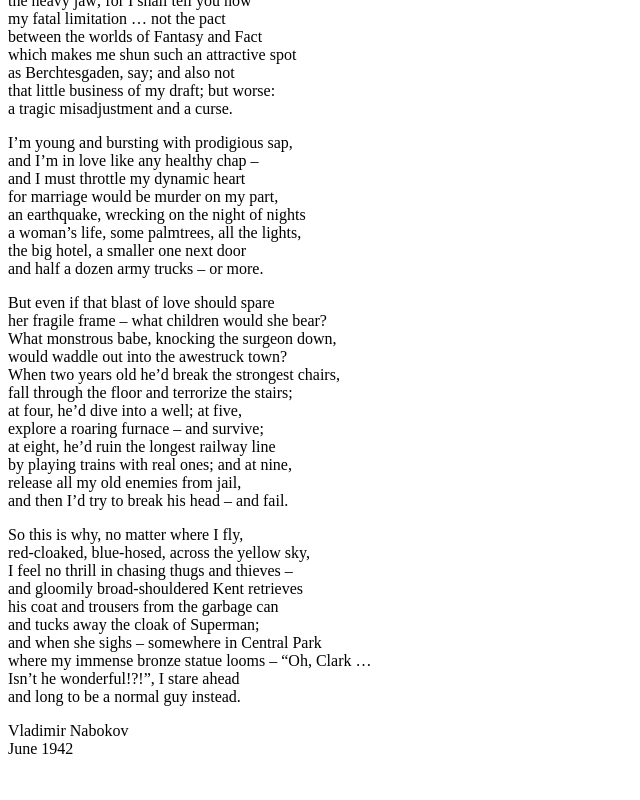
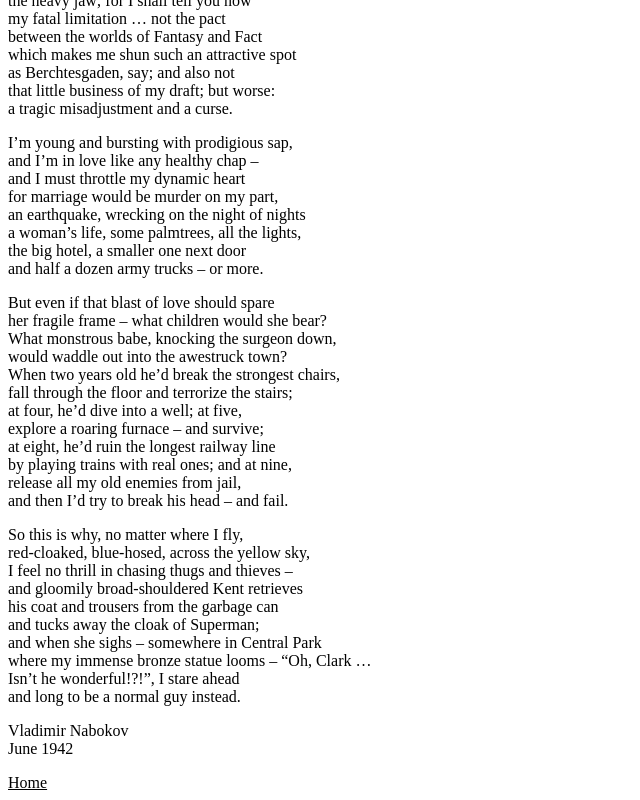
Before and after one commit to sandgraham/sandcastles, a Next.js app: page /nabokov-superman in a window 1280 px wide. Shown: the part 250-1050 px from the top of the page, without its empty margins (0-640 px from the left). Before the commit the page ends 1024 px from the top, so only its background shows below. Built offline with nearby package versions, Linux system fonts and the light colour scheme.

Commit message:
add a helpful link back to the home page

```diff
--- a/pages/nabokov-superman.js
+++ b/pages/nabokov-superman.js
@@ -68,6 +68,9 @@ export default function Home() {
           June 1942
         </p>
       </main>
+      <footer>
+        <a href="/">Home</a>
+      </footer>
     </>
   )
 }
```
